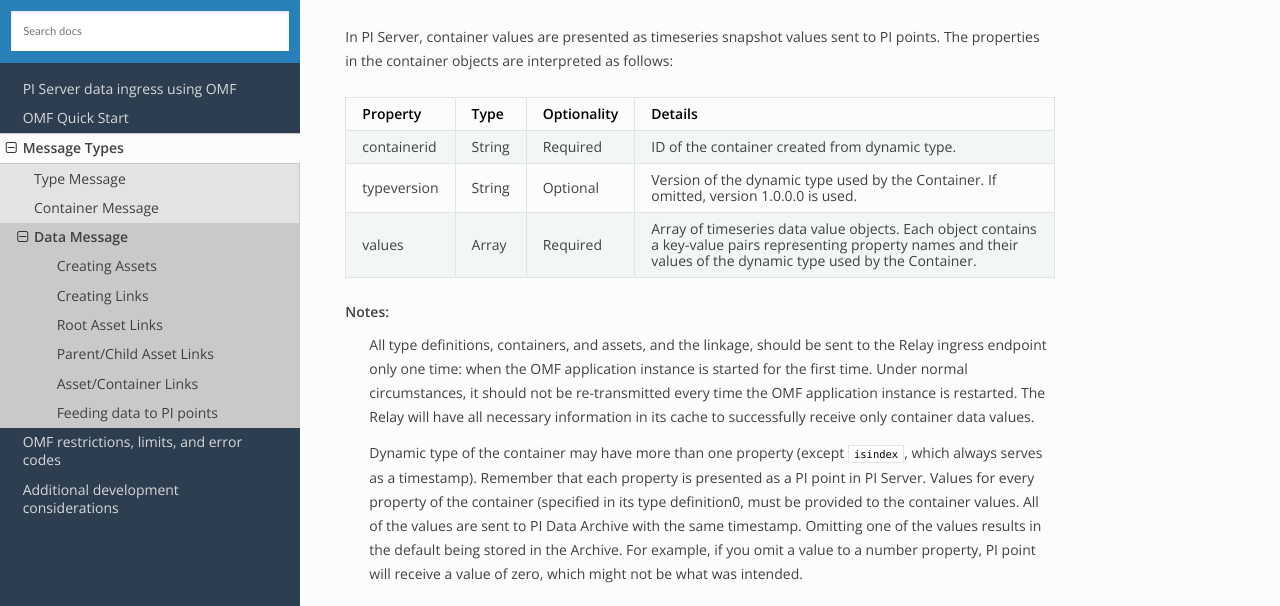
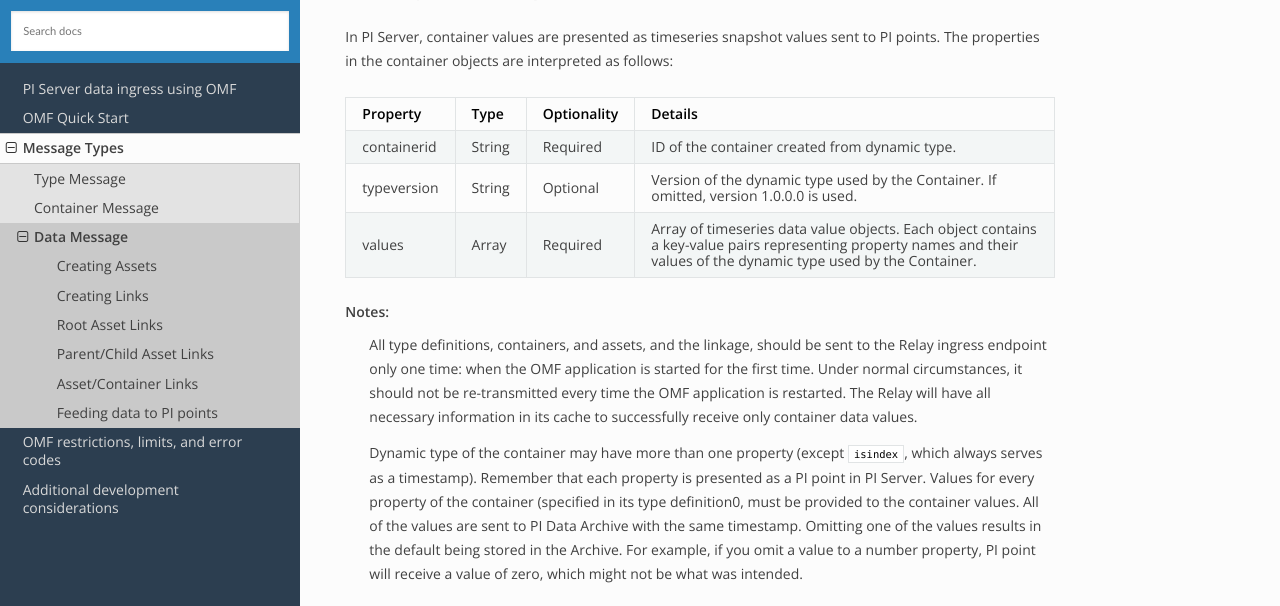
Before and after one commit to osisoft/OMF-Developer-Companion-Guide, a Sphinx documentation site: the page built from docs/OMF_Data_msg.rst, in a window 1280 px wide and 900 px high, scrolled down 3012 px, cut to the strip 0-606 px from the top of the window. Built offline with Sphinx 7.4.7 and the Read the Docs theme 2.0.0, drawn with Linux system fonts in a browser that asks for light colours; some of the changed text lies outside the part shown.

Commit message:
Update OMF_Data_msg.rst

```diff
--- a/docs/OMF_Data_msg.rst
+++ b/docs/OMF_Data_msg.rst
@@ -29,7 +29,7 @@
 +----------------+-------------+---------------+------------------------------------------------------------+
 
 Note that in the values array, properties of each asset designated with the ``isindex`` keyword must be unique.
-The scope of uniqueness is the OMF application instance.
+The scope of uniqueness is the OMF application.
 
 Creating Links
 --------------
@@ -68,7 +68,7 @@
 ----------------
 
 Root asset is presented in PI Server as a top-level AF element in the AF structure tree, which is a child
-of a parent AF Element created for your OMF application instance. For this type of the link,
+of a parent AF Element created for your OMF application. For this type of the link,
 the source and target properties have the following keywords:
 
 
@@ -185,8 +185,8 @@
 
 Notes:
   All type definitions, containers, and assets, and the linkage, should be sent to the Relay ingress endpoint
-  only one time: when the OMF application instance is started for the first time. Under normal circumstances,
-  it should not be re-transmitted every time the OMF application instance is restarted. The Relay will have all necessary
+  only one time: when the OMF application is started for the first time. Under normal circumstances,
+  it should not be re-transmitted every time the OMF application is restarted. The Relay will have all necessary
   information in its cache to successfully receive only container data values.
 
   Dynamic type of the container may have more than one property (except ``isindex``, which always serves as a timestamp).
```
